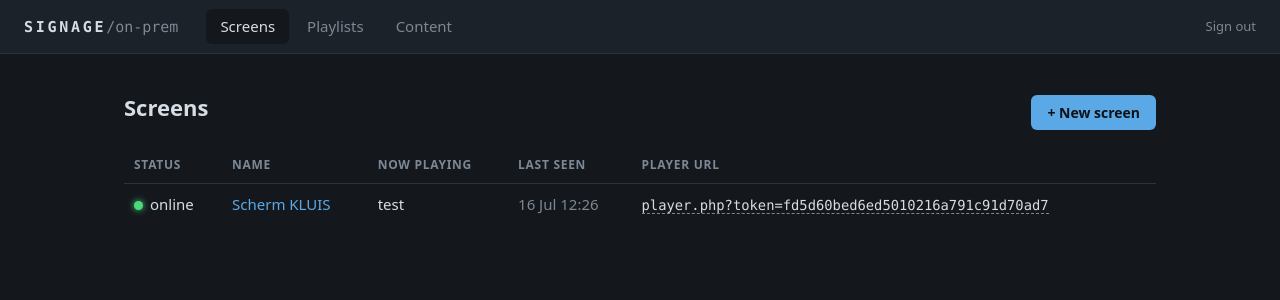
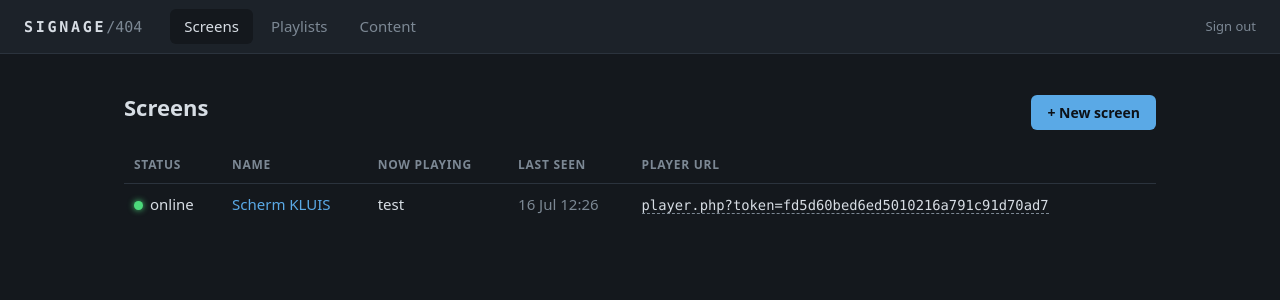
Before and after one commit to t-dpz/digital_signage_poc, a PHP site: page /index.php in a window 1280 px wide. Shown: the top 300 px of the page. Run offline with PHP 8.4, Linux system fonts and the light colour scheme; the visitor is signed in with stand-in values (Sample User, id 1).

Commit message:
some visual stuff

```diff
--- a/index.php
+++ b/index.php
@@ -34,14 +34,11 @@ if ($page === 'login') {
     }
     layout_top('Sign in', false); ?>
     <div class="login">
-      <h1>Signage</h1>
+      <h1>Signage 404</h1>
       <form method="post">
         <?php if ($err): ?><p class="error"><?= e($err) ?></p><?php endif ?>
         <input type="password" name="password" placeholder="Admin password" autofocus required>
         <button>Sign in</button>
-        <?php if (cfg('admin_password') === 'change-me'): ?>
-          <p class="hint">Default password is <code>change-me</code> — set your own in <code>config.php</code>.</p>
-        <?php endif ?>
       </form>
     </div>
     <?php layout_bottom(); exit;
@@ -506,7 +503,7 @@ function layout_top(string $title, bool $nav = true): void
 <body>
 <?php if ($nav): ?>
 <header>
-  <span class="brand">SIGNAGE<em>/on-prem</em></span>
+  <span class="brand">SIGNAGE<em>/404</em></span>
   <nav>
     <a href="index.php" class="<?= ($_GET['page'] ?? 'screens') === 'screens' || ($_GET['page'] ?? '') === 'screen' ? 'on' : '' ?>">Screens</a>
     <a href="index.php?page=playlists" class="<?= in_array($_GET['page'] ?? '', ['playlists', 'playlist']) ? 'on' : '' ?>">Playlists</a>
```
Also changed, not shown: storage/signage.sqlite.
